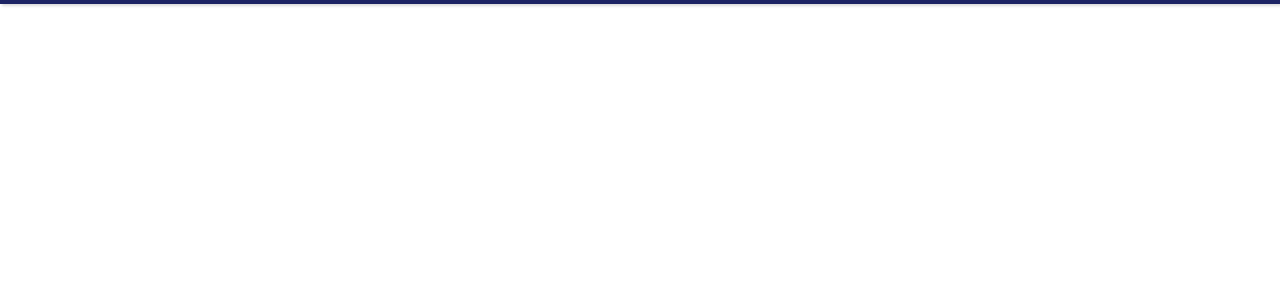
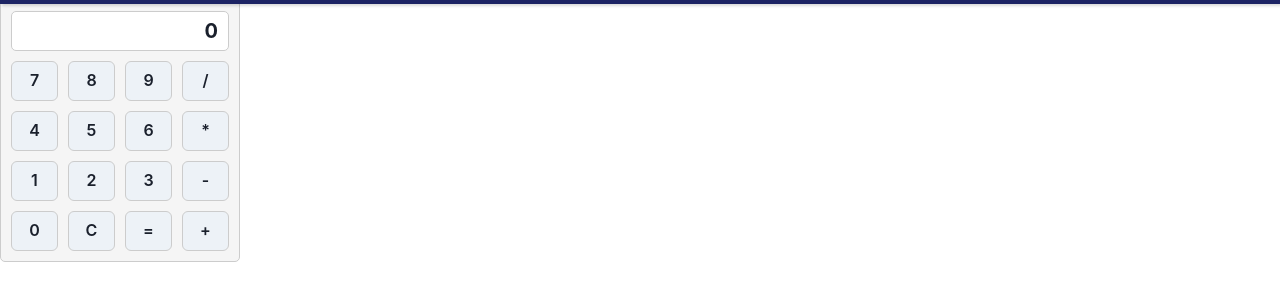
Before and after one commit to JanTangonan/Self-Learn, a React (Create React App) app in the folder self-learn-2/: page /calculator in a window 1280 px wide. Shown: the top 300 px of the page. Built offline with nearby package versions, Linux system fonts and the light colour scheme.

Commit message:
additions

```diff
--- a/self-learn-2/src/components/App.tsx
+++ b/self-learn-2/src/components/App.tsx
@@ -1,6 +1,8 @@
 import LandingPage from './LandingPage';
 import { Route, Routes } from 'react-router-dom';
 import NavBar from './NavBar';
+import TicTacToe from './TicTacToe';
+import Calculator from './Calculator';
 
 function App() {
   return (
@@ -8,6 +10,8 @@
       <NavBar />
       <Routes>
         <Route path="home" element={<LandingPage />} />
+        <Route path="tictactoe" element={<TicTacToe />} />
+        <Route path="calculator" element={<Calculator />} />
       </Routes>
     </div>
   );
--- /dev/null
+++ b/self-learn-2/src/components/Calculator.tsx
@@ -0,0 +1,93 @@
+import React, { useState } from 'react';
+import { Button, Input } from '@chakra-ui/react';
+import '../styles/calculator.css';
+
+const Calculator: React.FC = () => {
+  const [displayValue, setDisplayValue] = useState('0');
+  const [firstOperand, setFirstOperand] = useState('');
+  const [operator, setOperator] = useState('');
+  const [waitingForSecondOperand, setWaitingForSecondOperand] = useState(false);
+
+  const handleNumberClick = (number: string) => {
+    if (waitingForSecondOperand) {
+      setDisplayValue(number);
+      setWaitingForSecondOperand(false);
+    } else {
+      setDisplayValue(displayValue === '0' ? number : displayValue + number);
+    }
+  };
+
+  const handleOperatorClick = (selectedOperator: string) => {
+    if (operator && !waitingForSecondOperand) {
+      calculate();
+    }
+    setFirstOperand(displayValue);
+    setOperator(selectedOperator);
+    setWaitingForSecondOperand(true);
+  };
+
+  const calculate = () => {
+    const operand1 = parseFloat(firstOperand);
+    const operand2 = parseFloat(displayValue);
+
+    if (isNaN(operand1) || isNaN(operand2)) {
+      return;
+    }
+
+    let result = 0;
+    switch (operator) {
+      case '+':
+        result = operand1 + operand2;
+        break;
+      case '-':
+        result = operand1 - operand2;
+        break;
+      case '*':
+        result = operand1 * operand2;
+        break;
+      case '/':
+        result = operand1 / operand2;
+        break;
+      default:
+        return;
+    }
+
+    setDisplayValue(result.toString());
+    setFirstOperand('');
+    setOperator('');
+    setWaitingForSecondOperand(false);
+  };
+
+  const handleClear = () => {
+    setDisplayValue('0');
+    setFirstOperand('');
+    setOperator('');
+    setWaitingForSecondOperand(false);
+  };
+
+  return (
+    <div className="calculator">
+      <div className="display">{displayValue}</div>
+      <div className="buttons">
+        <Button onClick={() => handleNumberClick('7')}>7</Button>
+        <Button onClick={() => handleNumberClick('8')}>8</Button>
+        <Button onClick={() => handleNumberClick('9')}>9</Button>
+        <Button onClick={() => handleOperatorClick('/')}>/</Button>
+        <Button onClick={() => handleNumberClick('4')}>4</Button>
+        <Button onClick={() => handleNumberClick('5')}>5</Button>
+        <Button onClick={() => handleNumberClick('6')}>6</Button>
+        <Button onClick={() => handleOperatorClick('*')}>*</Button>
+        <Button onClick={() => handleNumberClick('1')}>1</Button>
+        <Button onClick={() => handleNumberClick('2')}>2</Button>
+        <Button onClick={() => handleNumberClick('3')}>3</Button>
+        <Button onClick={() => handleOperatorClick('-')}>-</Button>
+        <Button onClick={() => handleNumberClick('0')}>0</Button>
+        <Button onClick={handleClear}>C</Button>
+        <Button onClick={calculate}>=</Button>
+        <Button onClick={() => handleOperatorClick('+')}>+</Button>
+      </div>
+    </div>
+  );
+};
+
+export default Calculator;
--- a/self-learn-2/src/components/TicTacToe.tsx
+++ b/self-learn-2/src/components/TicTacToe.tsx
@@ -1,123 +1,56 @@
-// import '../styles/tictactoe.css';
-// import { Button, ButtonGroup, Center, Heading } from '@chakra-ui/react'
+import React, { useState } from 'react';
 
-// import { useState } from 'react';
+type Player = 'X' | 'O' | null;
 
-// function Square({ value, onSquareClick }) {
-//   return (
-//     <button className="square" onClick={onSquareClick}>
-//       {value}
-//     </button>
-//   );
-// }
+const TicTacToe: React.FC = () => {
+  const [board, setBoard] = useState<Player[]>(Array(9).fill(null));
+  const [currentPlayer, setCurrentPlayer] = useState<Player>('X');
 
-// function Board({ xIsNext, squares, onPlay }) {
-//   function handleClick(i) {
-//     if (calculateWinner(squares) || squares[i]) {
-//       return;
-//     }
-//     const nextSquares = squares.slice();
-//     if (xIsNext) {
-//       nextSquares[i] = 'X';
-//     } else {
-//       nextSquares[i] = 'O';
-//     }
-//     onPlay(nextSquares);
-//   }
+  const handleCellClick = (index: number) => {
+    if (board[index] || calculateWinner(board)) {
+      return;
+    }
 
-//   const winner = calculateWinner(squares);
-//   let status;
-//   if (winner) {
-//     status = 'Winner: ' + winner;
-//   } else {
-//     status = 'Next player: ' + (xIsNext ? 'X' : 'O');
-//   }
+    const updatedBoard = [...board];
+    updatedBoard[index] = currentPlayer;
+    setBoard(updatedBoard);
 
-//   return (
-//     <>
-//       <div className="status">
-//         <Center><Heading>{status}</Heading></Center>
-//       </div>
-//       <div className="board-row">
-//         <Square value={squares[0]} onSquareClick={() => handleClick(0)} />
-//         <Square value={squares[1]} onSquareClick={() => handleClick(1)} />
-//         <Square value={squares[2]} onSquareClick={() => handleClick(2)} />
-//       </div>
-//       <div className="board-row">
-//         <Square value={squares[3]} onSquareClick={() => handleClick(3)} />
-//         <Square value={squares[4]} onSquareClick={() => handleClick(4)} />
-//         <Square value={squares[5]} onSquareClick={() => handleClick(5)} />
-//       </div>
-//       <div className="board-row">
-//         <Square value={squares[6]} onSquareClick={() => handleClick(6)} />
-//         <Square value={squares[7]} onSquareClick={() => handleClick(7)} />
-//         <Square value={squares[8]} onSquareClick={() => handleClick(8)} />
-//       </div>
-//     </>
-//   );
-// }
+    setCurrentPlayer(currentPlayer === 'X' ? 'O' : 'X');
+  };
 
-// export default function Game() {
-//   const [history, setHistory] = useState([Array(9).fill(null)]);
-//   const [currentMove, setCurrentMove] = useState(0);
-//   const xIsNext = currentMove % 2 === 0;
-//   const currentSquares = history[currentMove];
+  const renderCell = (index: number) => (
+    <div className="cell" onClick={() => handleCellClick(index)}>
+      {board[index]}
+    </div>
+  );
 
-//   function handlePlay(nextSquares) {
-//     const nextHistory = [...history.slice(0, currentMove + 1), nextSquares];
-//     setHistory(nextHistory);
-//     setCurrentMove(nextHistory.length - 1);
-//   }
+  const winner = calculateWinner(board);
 
-//   function jumpTo(nextMove) {
-//     setCurrentMove(nextMove);
-//   }
+  return (
+    <div className="tic-tac-toe">
+      <div className="board">
+        {board.map((_, index) => renderCell(index))}
+      </div>
+      {winner && <div className="winner">Winner: {winner}</div>}
+    </div>
+  );
+};
 
-//   const moves = history.map((squares, move) => {
-//     let description;
-//     if (move > 0) {
-//       description = 'Go to move #' + move;
-//     } else {
-//       description = 'Go to game start';
-//     }
-//     return (
-//       <li key={move}>
-//         <Button className="moves" onClick={() => jumpTo(move)}>{description}</Button>
-//       </li>
-//     );
-//   });
+const calculateWinner = (board: Player[]): Player | null => {
+  const winningPositions = [
+    [0, 1, 2], [3, 4, 5], [6, 7, 8], // Rows
+    [0, 3, 6], [1, 4, 7], [2, 5, 8], // Columns
+    [0, 4, 8], [2, 4, 6] // Diagonals
+  ];
 
-//   return (
-//     <div className="game-container">
-//       <div className="game">
-//         <div className="game-board">
-//           <Board xIsNext={xIsNext} squares={currentSquares} onPlay={handlePlay} />
-//         </div>
-//         <div className="game-info">
-//           <ol>{moves}</ol>
-//         </div>
-//       </div>
+  for (const positions of winningPositions) {
+    const [a, b, c] = positions;
+    if (board[a] && board[a] === board[b] && board[a] === board[c]) {
+      return board[a];
+    }
+  }
 
-//     </div>
-//   );
-// }
+  return null; // No winner
+};
 
-// function calculateWinner(squares) {
-//   const lines = [
-//     [0, 1, 2],
-//     [3, 4, 5],
-//     [6, 7, 8],
-//     [0, 3, 6],
-//     [1, 4, 7],
-//     [2, 5, 8],
-//     [0, 4, 8],
-//     [2, 4, 6],
-//   ];
-//   for (let i = 0; i < lines.length; i++) {
-//     const [a, b, c] = lines[i];
-//     if (squares[a] && squares[a] === squares[b] && squares[a] === squares[c]) {
-//       return squares[a];
-//     }
-//   }
-//   return null;
-// }
+export default TicTacToe;
--- /dev/null
+++ b/self-learn-2/src/styles/calculator.css
@@ -0,0 +1,52 @@
+.calculator {
+    width: 240px;
+    background-color: #f5f5f5;
+    border: 1px solid #ccc;
+    border-radius: 5px;
+    padding: 10px;
+  }
+
+  .display {
+    height: 40px;
+    background-color: #fff;
+    border: 1px solid #ccc;
+    border-radius: 5px;
+    display: flex;
+    align-items: center;
+    justify-content: flex-end;
+    padding: 0 10px;
+    font-size: 20px;
+    font-weight: bold;
+    margin-bottom: 10px;
+  }
+
+  .buttons {
+    display: grid;
+    grid-template-columns: repeat(4, 1fr);
+    gap: 10px;
+  }
+
+  button {
+    height: 40px;
+    background-color: #eee;
+    border: 1px solid #ccc;
+    border-radius: 5px;
+    font-size: 18px;
+    cursor:pointer;
+    }
+
+  .number {
+    background-color: #fff;
+  }
+
+  .operator {
+    background-color: #f5f5f5;
+  }
+
+  .clear {
+    grid-column: 1/3;
+  }
+
+  .equal {
+    grid-column: 3/5;
+  }
```
